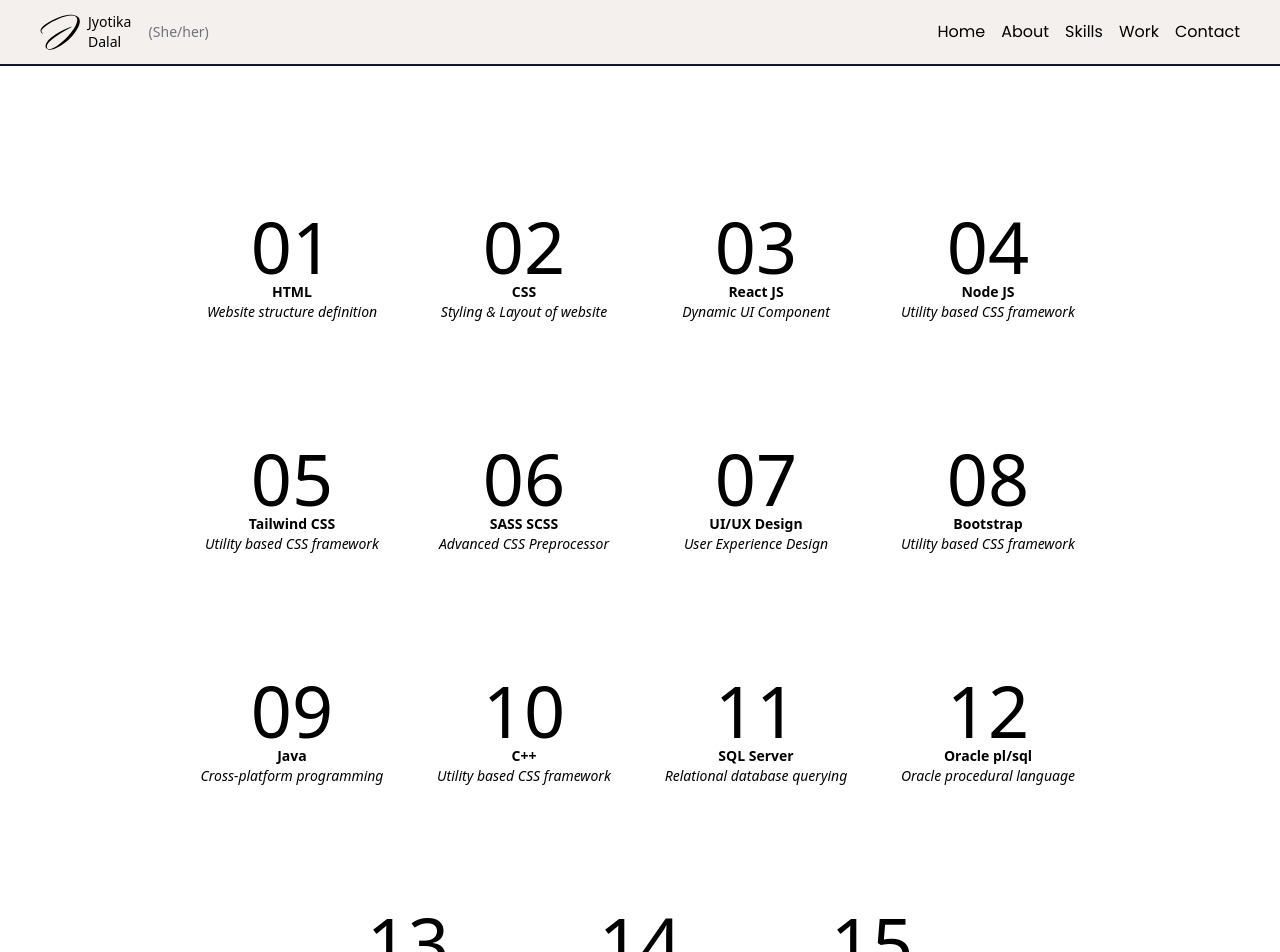
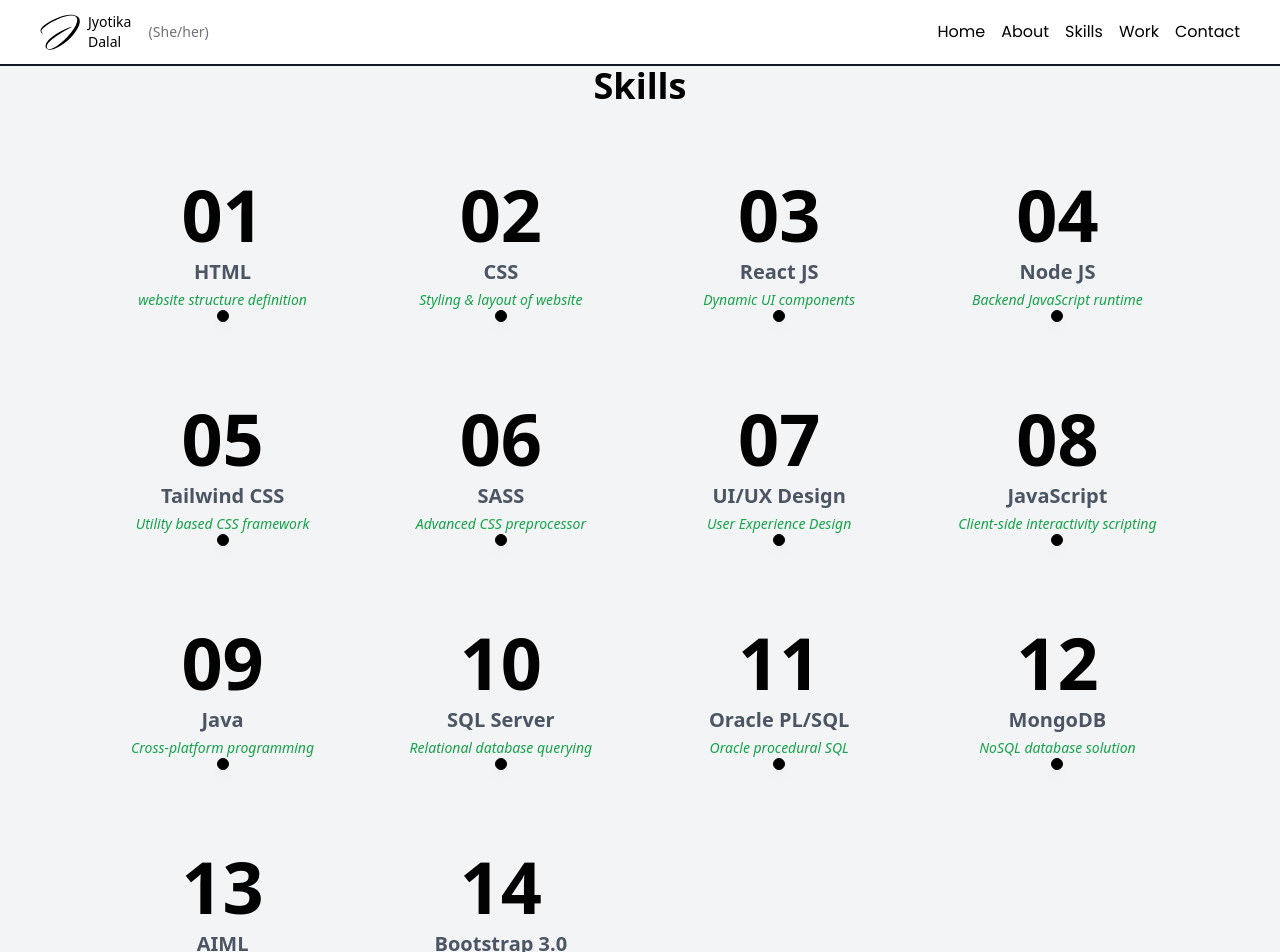
Before and after one commit to Rutuza/Vite-Portfolio, a React (Vite) app: page / in a window 1280 px wide. Shown: the top 952 px of the page. Built offline with nearby package versions, Linux system fonts and the light colour scheme.

Commit message:
only dots are left

```diff
--- a/src/components/Navbar.jsx
+++ b/src/components/Navbar.jsx
@@ -7,7 +7,7 @@
   const menuItems = ["Home", "About", "Skills", "Work", "Contact"];
   const [isVisible, setIsVisible] = useState(true);
   return (
-    <div className="sticky top-0 bg-cream z-10">
+    <div className="sticky top-0 z-10 bg-white">
       <header className="relative">
         <nav className="px-10 flex justify-between items-center border-b-2 border-gray-900">
           <div className="flex items-center gap-2">
--- a/src/pages/Skills.jsx
+++ b/src/pages/Skills.jsx
@@ -1,115 +1,46 @@
-import React from 'react';
+import React from "react";
 
-function Skills() {
+const skills = [
+  { id: '01', name: "HTML", description: "website structure definition" },
+  { id: '02', name: "CSS", description: "Styling & layout of website" },
+  { id: '03', name: "React JS", description: "Dynamic UI components" },
+  { id: '04', name: "Node JS", description: "Backend JavaScript runtime" },
+  { id: '05', name: "Tailwind CSS", description: "Utility based CSS framework" },
+  { id: '06', name: "SASS", description: "Advanced CSS preprocessor" },
+  { id: '07', name: "UI/UX Design", description: "User Experience Design" },
+  { id: '08', name: "JavaScript", description: "Client-side interactivity scripting" },
+  { id: '09', name: "Java", description: "Cross-platform programming" },
+  { id: '10', name: "SQL Server", description: "Relational database querying" },
+  { id: '11', name: "Oracle PL/SQL", description: "Oracle procedural SQL" },
+  { id: '12', name: "MongoDB", description: "NoSQL database solution" },
+  { id: '13', name: "AIML", description: "Data-driven intelligent systems" },
+  { id: '14', name: "Bootstrap 3.0", description: "Responsive frontend framework" },
+
+
+
+];
+
+const Skills = () => {
   return (
-    <div className='flex flex-wrap gap-10 p-16 m-10 justify-center items-center'>
-      <div className="skill1 relative w-48 h-48 flex justify-center items-center flex-col">
-        <h1 className='text-7xl'>01</h1>
-        <div className='flex flex-col justify-center items-center'>
-          <h4 className='text-sm font-semibold'>HTML</h4>
-          <h6 className='text-sm italic'>Website structure definition</h6>
-        </div>
-      </div>
-      <div className="skill2 relative w-48 h-48 flex justify-center items-center flex-col">
-        <h1 className='text-7xl'>02</h1>
-        <div className='flex flex-col justify-center items-center'>
-          <h4 className='text-sm font-semibold'>CSS</h4>
-          <h6 className='text-sm italic'>Styling & Layout of website</h6>
-        </div>
-      </div>
-      <div className="skill3 relative w-48 h-48 flex justify-center items-center flex-col">
-        <h1 className='text-7xl'>03</h1>
-        <div className='flex flex-col justify-center items-center'>
-          <h4 className='text-sm font-semibold'>React JS</h4>
-          <h6 className='text-sm italic'>Dynamic UI Component</h6>
-        </div>
-      </div>
-      <div className="skill4 relative w-48 h-48 flex justify-center items-center flex-col">
-        <h1 className='text-7xl'>04</h1>
-        <div className='flex flex-col justify-center items-center'>
-          <h4 className='text-sm font-semibold'>Node JS</h4>
-          <h6 className='text-sm italic'>Utility based CSS framework</h6>
-        </div>
-      </div>
-      <div className="skill5 relative w-48 h-48 flex justify-center items-center flex-col">
-        <h1 className='text-7xl'>05</h1>
-        <div className='flex flex-col justify-center items-center'>
-          <h4 className='text-sm font-semibold'>Tailwind CSS</h4>
-          <h6 className='text-sm italic'>Utility based CSS framework</h6>
-        </div>
-      </div>
-      <div className="skill6 relative w-48 h-48 flex justify-center items-center flex-col">
-        <h1 className='text-7xl'>06</h1>
-        <div className='flex flex-col justify-center items-center'>
-          <h4 className='text-sm font-semibold'>SASS SCSS</h4>
-          <h6 className='text-sm italic'>Advanced CSS Preprocessor</h6>
-        </div>
-      </div>
-      <div className="skill7 relative w-48 h-48 flex justify-center items-center flex-col">
-        <h1 className='text-7xl'>07</h1>
-        <div className='flex flex-col justify-center items-center'>
-          <h4 className='text-sm font-semibold'>UI/UX Design</h4>
-          <h6 className='text-sm italic'>User Experience Design</h6>
-        </div>
-      </div>
-      <div className="skill8 relative w-48 h-48 flex justify-center items-center flex-col">
-        <h1 className='text-7xl'>08</h1>
-        <div className='flex flex-col justify-center items-center'>
-          <h4 className='text-sm font-semibold'>Bootstrap</h4>
-          <h6 className='text-sm italic'>Utility based CSS framework</h6>
-        </div>
-      </div>
-      <div className="skill5 relative w-48 h-48 flex justify-center items-center flex-col">
-        <h1 className='text-7xl'>09</h1>
-        <div className='flex flex-col justify-center items-center'>
-          <h4 className='text-sm font-semibold'>Java</h4>
-          <h6 className='text-sm italic'>Cross-platform programming</h6>
-        </div>
-      </div>
-      <div className="skill5 relative w-48 h-48 flex justify-center items-center flex-col">
-        <h1 className='text-7xl'>10</h1>
-        <div className='flex flex-col justify-center items-center'>
-          <h4 className='text-sm font-semibold'>C++</h4>
-          <h6 className='text-sm italic'>Utility based CSS framework</h6>
-        </div>
-      </div>
-      <div className="skill5 relative w-48 h-48 flex justify-center items-center flex-col">
-        <h1 className='text-7xl'>11</h1>
-        <div className='flex flex-col justify-center items-center'>
-          <h4 className='text-sm font-semibold'>SQL Server</h4>
-          <h6 className='text-sm italic'>Relational database querying</h6>
-        </div>
-      </div>
-      <div className="skill5 relative w-48 h-48 flex justify-center items-center flex-col">
-        <h1 className='text-7xl'>12</h1>
-        <div className='flex flex-col justify-center items-center'>
-          <h4 className='text-sm font-semibold'>Oracle pl/sql</h4>
-          <h6 className='text-sm italic'>Oracle procedural language</h6>
-        </div>
-      </div>
-      <div className="skill5 relative w-48 h-48 flex justify-center items-center flex-col">
-        <h1 className='text-7xl'>13</h1>
-        <div className='flex flex-col justify-center items-center'>
-          <h4 className='text-sm font-semibold'>MongoDB</h4>
-          <h6 className='text-sm italic'>NoSQL database solution</h6>
-        </div>
-      </div>
-      <div className="skill5 relative w-48 h-48 flex justify-center items-center flex-col">
-        <h1 className='text-7xl'>14</h1>
-        <div className='flex flex-col justify-center items-center'>
-          <h4 className='text-sm font-semibold'>AIML</h4>
-          <h6 className='text-sm italic'>Data-driven intelligent systems</h6>
-        </div>
-      </div>
-      <div className="skill5 relative w-48 h-48 flex justify-center items-center flex-col">
-        <h1 className='text-7xl'>15</h1>
-        <div className='flex flex-col justify-center items-center'>
-          <h4 className='text-sm font-semibold'>JavaScript</h4>
-          <h6 className='text-sm italic'>Data-driven intelligent systems</h6>
-        </div>
+    <div className="flex flex-col items-center justify-center min-h-screen bg-gray-100">
+      <h1 className="text-4xl font-bold mb-8">Skills</h1>
+      <div className="grid grid-cols-1 sm:grid-cols-2 md:grid-cols-3 lg:grid-cols-4 gap-8 p-4">
+        {skills.map((skill) => (
+          <div
+            key={skill.id}
+            className="flex flex-col items-center p-6"
+          >
+            <span className="text-7xl font-bold text-[#020202]">{skill.id}</span>
+            <h2 className="text-xl font-semibold text-gray-600 mt-2">
+              {skill.name}
+            </h2>
+            <p className="text-green-600 italic text-sm mt-1 font-medium">{skill.description}</p>
+            <div className="w-3 h-3 border border-black rounded-full bg-black shadow-lg"></div>
+          </div>
+        ))}
       </div>
     </div>
   );
-}
+};
 
 export default Skills;
```
